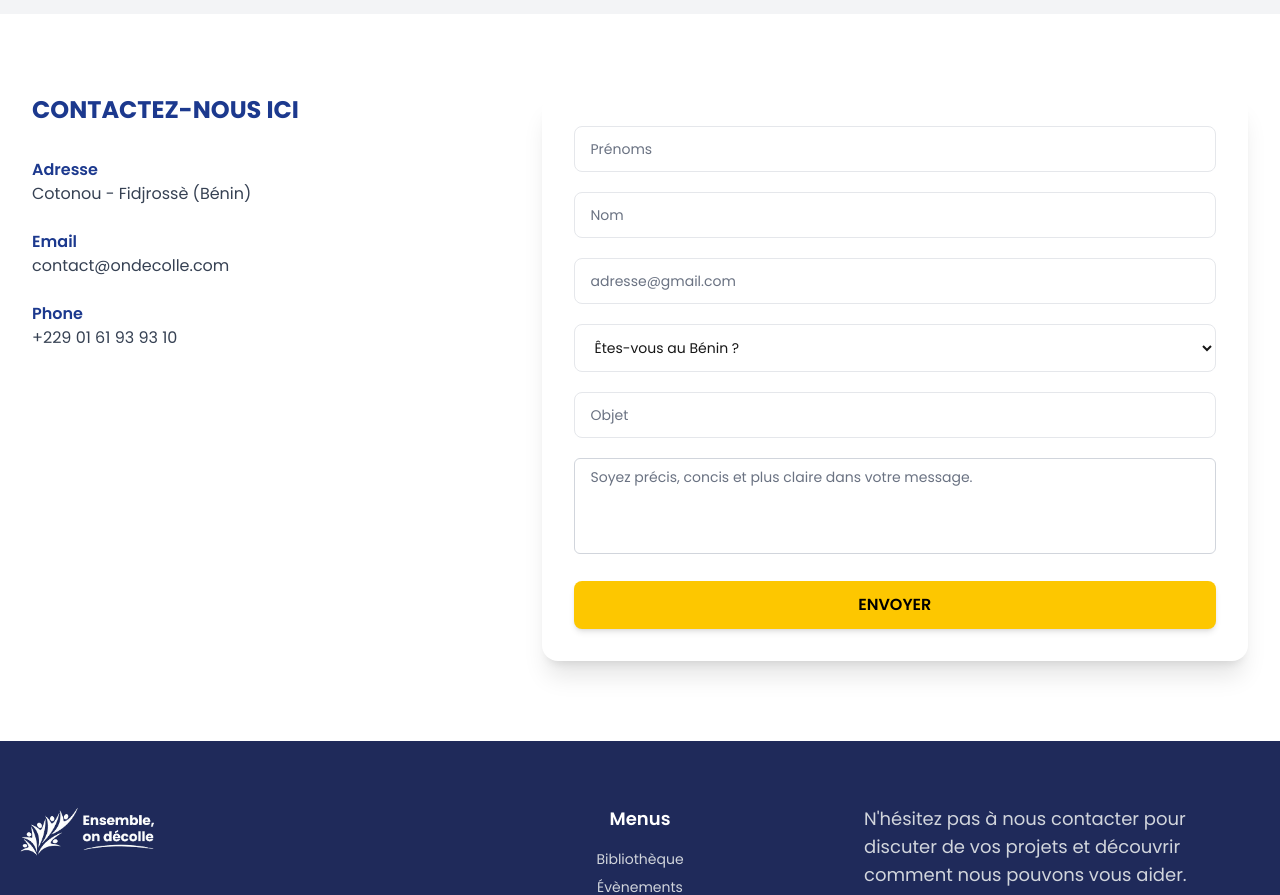
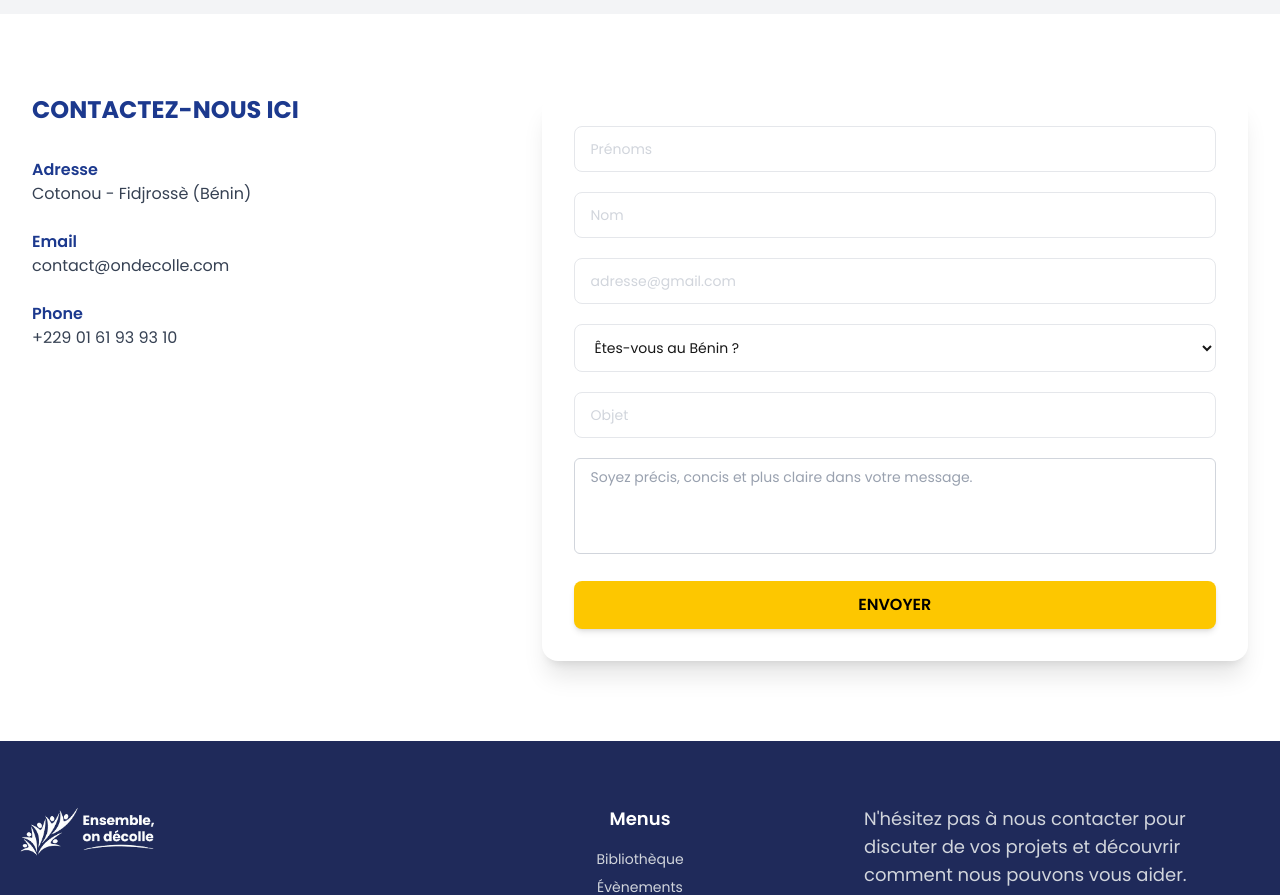
Before and after one commit to DONGBETO/ondecolle, a Next.js app: page /contacts in a window 1280 px wide. Shown: the part 1220-2115 px from the top of the page. Built offline with nearby package versions, Linux system fonts and the light colour scheme.

Commit message:
fix: Update placeholder color and focus ring in contact and textarea components

```diff
--- a/src/components/contact.tsx
+++ b/src/components/contact.tsx
@@ -84,7 +84,7 @@ export default function ContactSection() {
   };
 
   const inputClass =
-    "w-full border border-gray-200 rounded-lg px-4 py-3 text-sm outline-none transition focus:ring-2 focus:ring-yellow-400 focus:border-yellow-400 bg-white placeholder:text-gray-500";
+    "w-full border border-gray-200 rounded-lg px-4 py-3 text-sm outline-none transition focus:ring-2 focus:ring-yellow-400 focus:border-yellow-400 bg-white placeholder:text-gray-300";
 
   return (
     <section className="bg-white py-16 sm:py-20 overflow-x-hidden">
@@ -163,7 +163,7 @@ export default function ContactSection() {
               value={form.email}
               onChange={handleChange}
               placeholder="adresse@gmail.com"
-              className={inputClass}
+              className="w-full border border-gray-200 rounded-lg px-4 py-3 text-sm outline-none transition focus:ring-2 focus:ring-yellow-400 focus:border-yellow-400 bg-white placeholder:text-gray-300"
             />
             {errors.email && (
               <p className="text-red-500 text-sm">{errors.email}</p>
--- a/src/components/textarea.tsx
+++ b/src/components/textarea.tsx
@@ -49,12 +49,12 @@ export default function AutoTextarea({ name, value, onChange }: Props) {
         rounded-md
         px-4 py-2
         text-sm
-        placeholder:text-gray-500
+        placeholder:text-gray-400
         resize-none
         overflow-hidden
         focus:outline-none
         focus:ring-2
-        focus:ring-blue-900
+        focus:ring-yellow-400
         transition-all duration-200
         text-gray-700
       "
```
